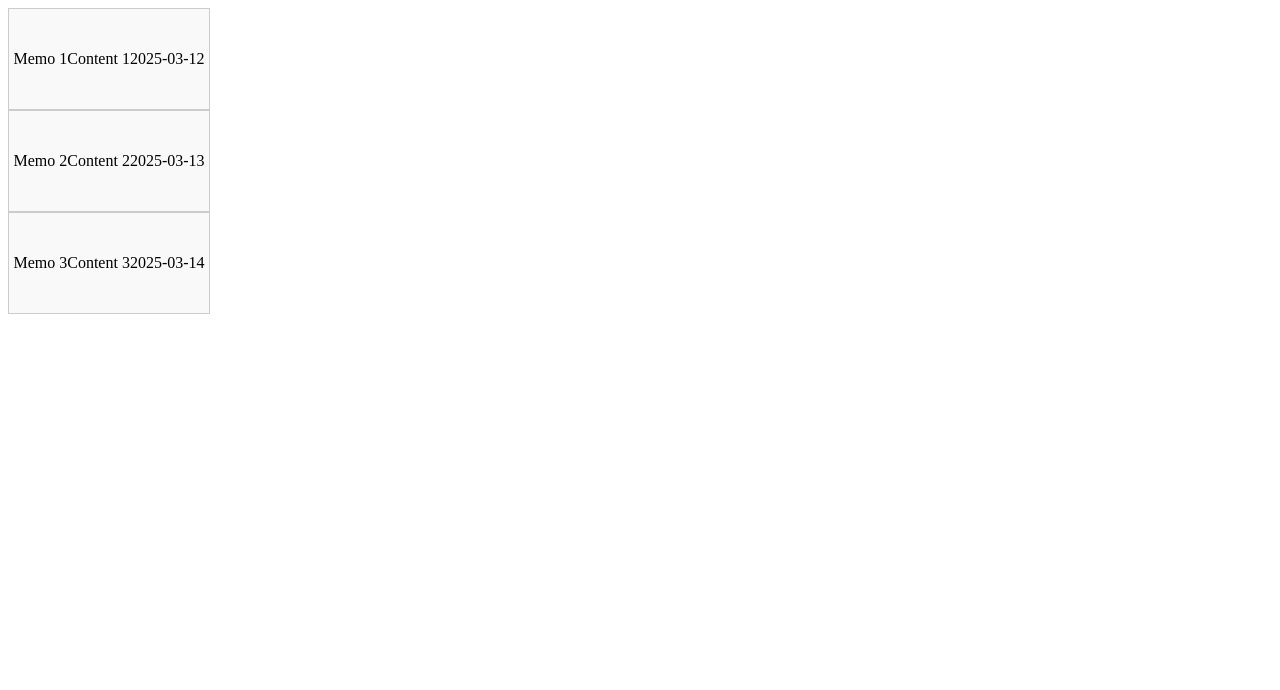
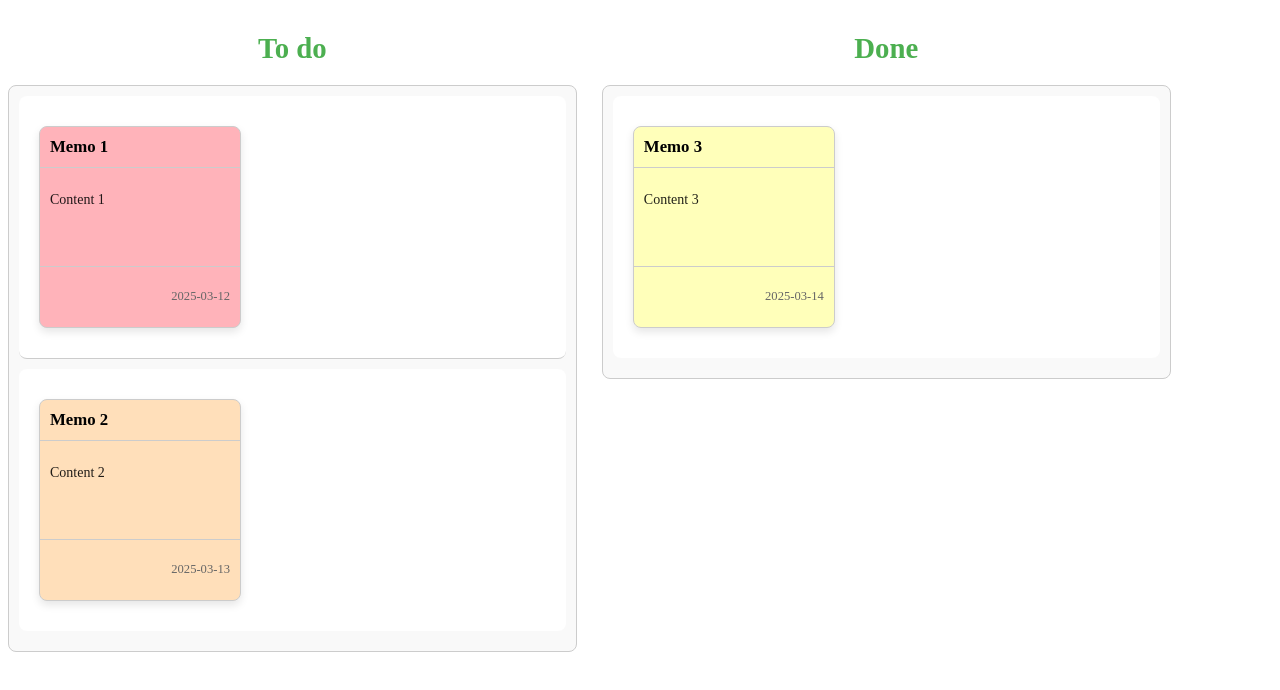
Before and after one commit to oussamaRhBL/copilotFun, an Angular app: page /dashboard in a window 1280 px wide. Shown: the top 690 px of the page. Built offline with nearby package versions, Linux system fonts and the light colour scheme.

Commit message:
dashboard updated 2

```diff
--- a/src/app/components/dashboard/dashboard.component.css
+++ b/src/app/components/dashboard/dashboard.component.css
@@ -1,9 +1,60 @@
-.dashboard {
-  width: 100%;
-  min-height: 400px;
-  border: 1px solid #ccc;
-  display: flex;
-  flex-direction: column;
-  align-items: center;
+.example-container {
+  width: 45%;
+  max-width: 100%;
+  margin: 0 25px 25px 0;
+  display: inline-block;
+  vertical-align: top;
+}
+
+.example-container h2 {
+  text-align: center;
+  color: #4caf50;
+  font-size: 1.8em;
+  margin-bottom: 20px;
+}
+
+.example-list {
+  border: solid 1px #ccc;
+  min-height: 60px;
+  background: #f9f9f9;
+  border-radius: 8px;
+  overflow: hidden;
+  display: block;
   padding: 10px;
 }
+
+.example-box {
+  padding: 20px 10px;
+  border-bottom: solid 1px #ccc;
+  color: rgba(0, 0, 0, 0.87);
+  display: flex;
+  flex-direction: row;
+  align-items: center;
+  justify-content: space-between;
+  box-sizing: border-box;
+  cursor: move;
+  background: white;
+  font-size: 14px;
+  border-radius: 8px;
+  margin-bottom: 10px;
+}
+
+.cdk-drag-preview {
+  box-sizing: border-box;
+  border-radius: 8px;
+  box-shadow: 0 5px 5px -3px rgba(0, 0, 0, 0.2),
+              0 8px 10px 1px rgba(0, 0, 0, 0.14),
+              0 3px 14px 2px rgba(0, 0, 0, 0.12);
+}
+
+.cdk-drag-placeholder {
+  opacity: 0;
+}
+
+.cdk-drag-animating {
+  transition: transform 250ms cubic-bezier(0, 0, 0.2, 1);
+}
+
+.example-box:last-child {
+  border: none;
+}
--- a/src/app/components/dashboard/dashboard.component.html
+++ b/src/app/components/dashboard/dashboard.component.html
@@ -1,3 +1,26 @@
-<div *ngFor="let memo of memoList" cdkDrag>
-  <app-memo [memoModel]="memo"></app-memo>
+<div cdkDropListGroup>
+  <div class="example-container">
+    <h2>To do</h2>
+    <div
+      cdkDropList
+      [cdkDropListData]="todoMemos"
+      class="example-list"
+      (cdkDropListDropped)="drop($event)">
+      <div *ngFor="let item of todoMemos;trackBy: trackByFn" class="example-box" cdkDrag>
+        <app-memo [memo]="item"></app-memo>
+      </div>
+    </div>
+  </div>
+
+  <div class="example-container">
+    <h2>Done</h2>
+    <div
+      cdkDropList
+      [cdkDropListData]="doneMemos"
+      class="example-list"
+      (cdkDropListDropped)="drop($event)">
+      <div *ngFor="let item of doneMemos;trackBy: trackByFn" class="example-box" cdkDrag>
+        <app-memo [memo]="item"></app-memo>
+    </div>
+  </div>
 </div>
--- a/src/app/components/dashboard/dashboard.component.ts
+++ b/src/app/components/dashboard/dashboard.component.ts
@@ -1,23 +1,47 @@
 import { Component } from '@angular/core';
-import {CdkDrag, CdkDragDrop, moveItemInArray} from '@angular/cdk/drag-drop';
+import {
+  CdkDrag,
+  CdkDragDrop,
+  CdkDropList,
+  CdkDropListGroup,
+  moveItemInArray,
+  transferArrayItem
+} from '@angular/cdk/drag-drop';
 import {MemoComponent, MemoModel} from '../memo/memo.component';
 import {NgForOf} from '@angular/common';
 
 @Component({
   selector: 'app-dashboard',
   standalone: true,
-  imports: [MemoComponent, CdkDrag, NgForOf],
+  imports: [MemoComponent, CdkDrag, NgForOf, CdkDropList, CdkDropListGroup],
   templateUrl: './dashboard.component.html',
   styleUrl: './dashboard.component.css'
 })
 export class DashboardComponent {
-  memoList: MemoModel[] = [
-    { title: 'Memo 1', content: 'Content 1', date: '2025-03-12' },
-    { title: 'Memo 2', content: 'Content 2', date: '2025-03-13' },
-    { title: 'Memo 3', content: 'Content 3', date: '2025-03-14' }
+
+  todoMemos: MemoModel[]= [
+      { title: 'Memo 1', content: 'Content 1', date: '2025-03-12',color:'#ffb3ba' },
+      { title: 'Memo 2', content: 'Content 2', date: '2025-03-13' ,color:'#ffdfba'}
+    ];
+
+  doneMemos: MemoModel[]= [
+    { title: 'Memo 3', content: 'Content 3', date: '2025-03-14',color:'#ffffba' }
   ];
-  drop(event: CdkDragDrop<MemoModel[]>) {
-    moveItemInArray(this.memoList, event.previousIndex, event.currentIndex);
+  trackByFn(index: number, item: MemoModel): number {
+    return index;
+  }
+
+  drop(event: CdkDragDrop<MemoModel[], any>) {
+    if (event.previousContainer === event.container) {
+      moveItemInArray(event.container.data, event.previousIndex, event.currentIndex);
+    } else {
+      transferArrayItem(
+        event.previousContainer.data,
+        event.container.data,
+        event.previousIndex,
+        event.currentIndex
+      );
+    }
   }
 
 }
--- a/src/app/components/memo/memo.component.css
+++ b/src/app/components/memo/memo.component.css
@@ -1,10 +1,36 @@
-.meno {
-  width: 200px;
-  height: 100px;
-  border: 1px solid #ccc;
-  background-color: #f9f9f9;
-  display: flex;
-  align-items: center;
-  justify-content: center;
-  cursor: move;
-}
+.memo-card {
+      border: 1px solid #ccc;
+      border-radius: 8px;
+      box-shadow: 0 4px 8px rgba(0, 0, 0, 0.1);
+      overflow: hidden;
+      margin: 10px;
+      display: flex;
+      flex-direction: column;
+      transition: background-color 0.3s ease;
+      min-width: 200px; /* Adjust the width as needed */
+      min-height: 200px; /* Adjust the height as needed */
+    }
+
+    .memo-header {
+      color: black;
+      padding: 10px;
+      border-bottom: 1px solid #ccc;
+    }
+
+    .memo-header h3 {
+      margin: 0;
+      font-size: 1.2em;
+    }
+
+    .memo-content {
+      padding: 10px;
+      flex-grow: 1;
+    }
+
+    .memo-footer {
+      padding: 10px;
+      border-top: 1px solid #ccc;
+      text-align: right;
+      font-size: 0.9em;
+      color: #666;
+    }
--- a/src/app/components/memo/memo.component.html
+++ b/src/app/components/memo/memo.component.html
@@ -1,5 +1,11 @@
-<div class="meno" cdkDrag>
-  <p>{{memoModel?.title}}</p>
-  <p>{{memoModel?.content}}</p>
-  <p>{{memoModel?.date}}</p>
+<div class="memo-card" [ngStyle]="{'background-color': memo?.color}">
+  <div class="memo-header">
+    <h3>{{memo?.title}}</h3>
+  </div>
+  <div class="memo-content">
+    <p>{{memo?.content}}</p>
+  </div>
+  <div class="memo-footer">
+    <p>{{memo?.date}}</p>
+  </div>
 </div>
--- a/src/app/components/memo/memo.component.ts
+++ b/src/app/components/memo/memo.component.ts
@@ -1,22 +1,26 @@
 import {Component, Input} from '@angular/core';
 import {CdkDrag} from '@angular/cdk/drag-drop';
+import {NgStyle} from '@angular/common';
 
 export type MemoModel ={
   title: string;
   content: string;
   date: string;
+  color?: string;
 }
 
 @Component({
   selector: 'app-memo',
   standalone: true,
   imports: [
-    CdkDrag
+    CdkDrag,
+    NgStyle
   ],
   templateUrl: './memo.component.html',
   styleUrl: './memo.component.css'
 })
 export class MemoComponent {
   @Input()
-  memoModel? : MemoModel;
+  memo? : MemoModel;
+
 }
```
